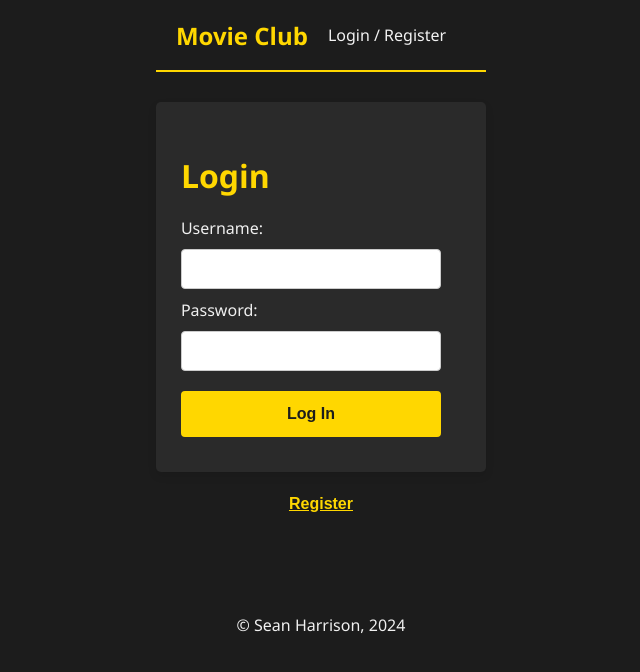
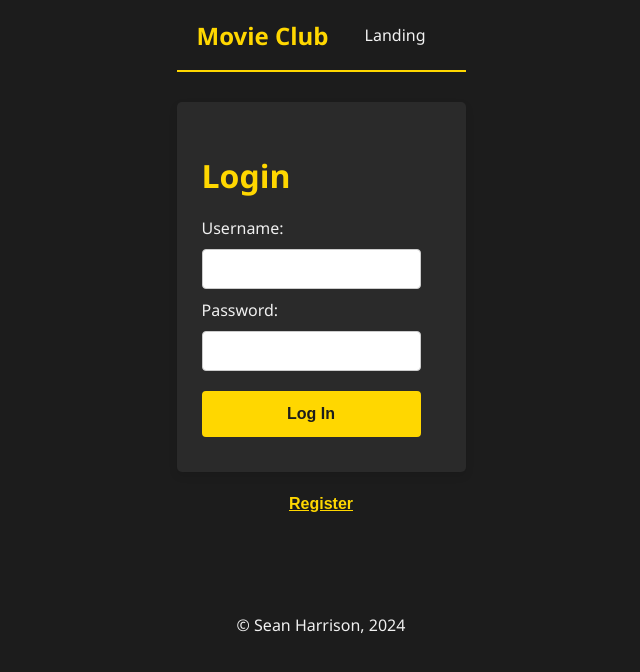
Before and after one commit to Iskander789/Movie-Club-App---Solo-Project, a React (Vite) app: page /login in a window 1280 px wide. Shown: the top 672 px of the page, without its empty margins (319-959 px from the left). Built offline with nearby package versions, Linux system fonts and the light colour scheme; no server answers.

Commit message:
Use CSS classes for navigation bar styling

```diff
--- a/src/components/Nav/Nav.jsx
+++ b/src/components/Nav/Nav.jsx
@@ -1,44 +1,51 @@
 import React from 'react';
+import { useSelector } from 'react-redux';
 import { Link, useLocation } from 'react-router-dom';
-import LogOutButton from '../LogOutButton/LogOutButton';
 import './Nav.css';
-import { useSelector } from 'react-redux';
 
 function Nav() {
-  const user = useSelector((store) => store.user);
   const location = useLocation();
+  const user = useSelector((state) => state.user);
+
+  const isLoggedIn = Boolean(user.id);
 
   return (
-    <div className="nav">
-      <Link to={user.id ? "/home" : "/landing"}>
-        <h2 className="nav-title">Movie Club</h2>
-      </Link>
-      <div>
-        {!user.id && (
-          <>
-            <Link className="navLink" to="/login">
-              Login / Register
-            </Link>
-          </>
+    <nav className="nav">
+      <div className="nav-title">Movie Club</div>
+      <ul style={{ display: 'flex', listStyle: 'none', margin: 0, padding: 0 }}>
+        {!isLoggedIn && location.pathname !== '/' && (
+          <li>
+            <Link to="/" className="navLink">Landing</Link>
+          </li>
         )}
-        {user.id && (
-          <>
-            {location.pathname !== '/home' && (
-              <Link className="navLink" to="/home">
-                Home
-              </Link>
-            )}
-            <Link className="navLink" to="/info">
-              Info Page
-            </Link>
-            <Link className="navLink" to="/about">
-              About
-            </Link>
-            <LogOutButton className="navLink" />
-          </>
+        {isLoggedIn && location.pathname !== '/home' && (
+          <li>
+            <Link to="/home" className="navLink">Home</Link>
+          </li>
         )}
-      </div>
-    </div>
+        {isLoggedIn && location.pathname !== '/info' && (
+          <li>
+            <Link to="/info" className="navLink">Info Page</Link>
+          </li>
+        )}
+        {isLoggedIn && location.pathname !== '/about' && (
+          <li>
+            <Link to="/about" className="navLink">About</Link>
+          </li>
+        )}
+        {isLoggedIn ? (
+          <li>
+            <Link to="/logout" className="navLink">Log Out</Link>
+          </li>
+        ) : (
+          location.pathname !== '/login' && (
+            <li>
+              <Link to="/login" className="navLink">Login</Link>
+            </li>
+          )
+        )}
+      </ul>
+    </nav>
   );
 }
 
```
